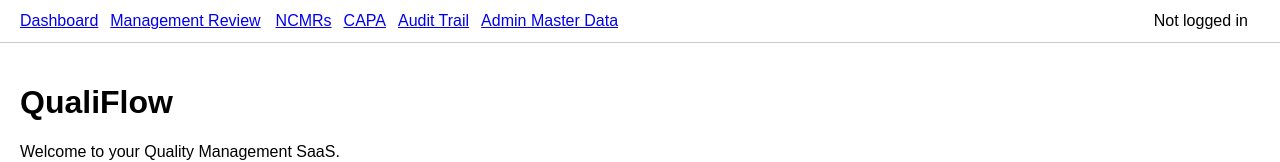
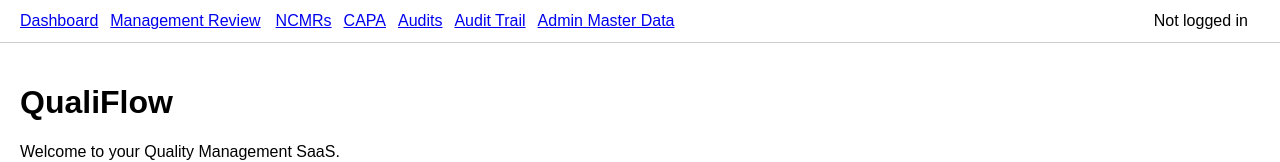
Before and after one commit to Markatcholi/Qualiflow6, a Next.js app: page / in a window 1280 px wide. Shown: the top 162 px of the page. Built offline with nearby package versions, Linux system fonts and the light colour scheme; no server answers.

Commit message:
Add Audits link to AppHeader component

```diff
--- a/app/components/AppHeader.tsx
+++ b/app/components/AppHeader.tsx
@@ -52,6 +52,7 @@ export default function AppHeader() {
 </a>
         <a href="/ncmrs" style={{ marginRight: "12px" }}>NCMRs</a>
         <a href="/capa" style={{ marginRight: "12px" }}>CAPA</a>
+        <a href="/audits" style={{ marginRight: "12px" }}>Audits</a>
         <a href="/audit" style={{ marginRight: "12px" }}>Audit Trail</a>
         <a href="/admin/master-data">Admin Master Data</a>
       </nav>
```
